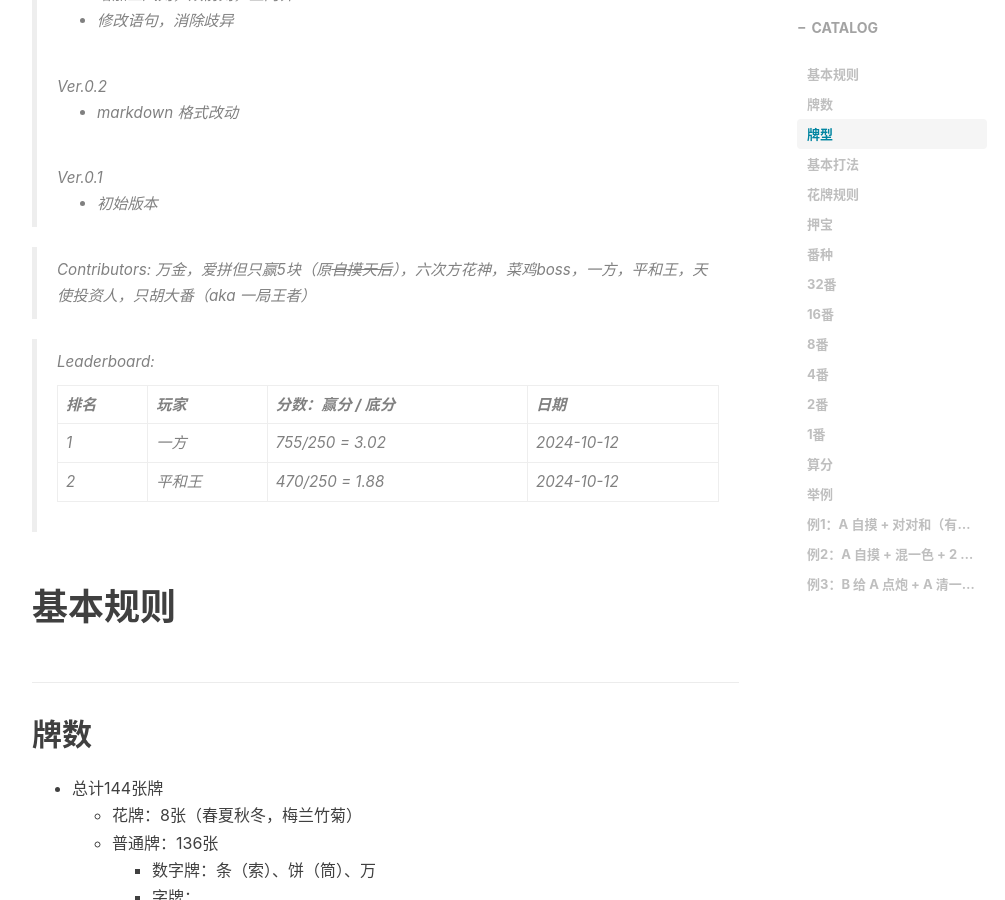
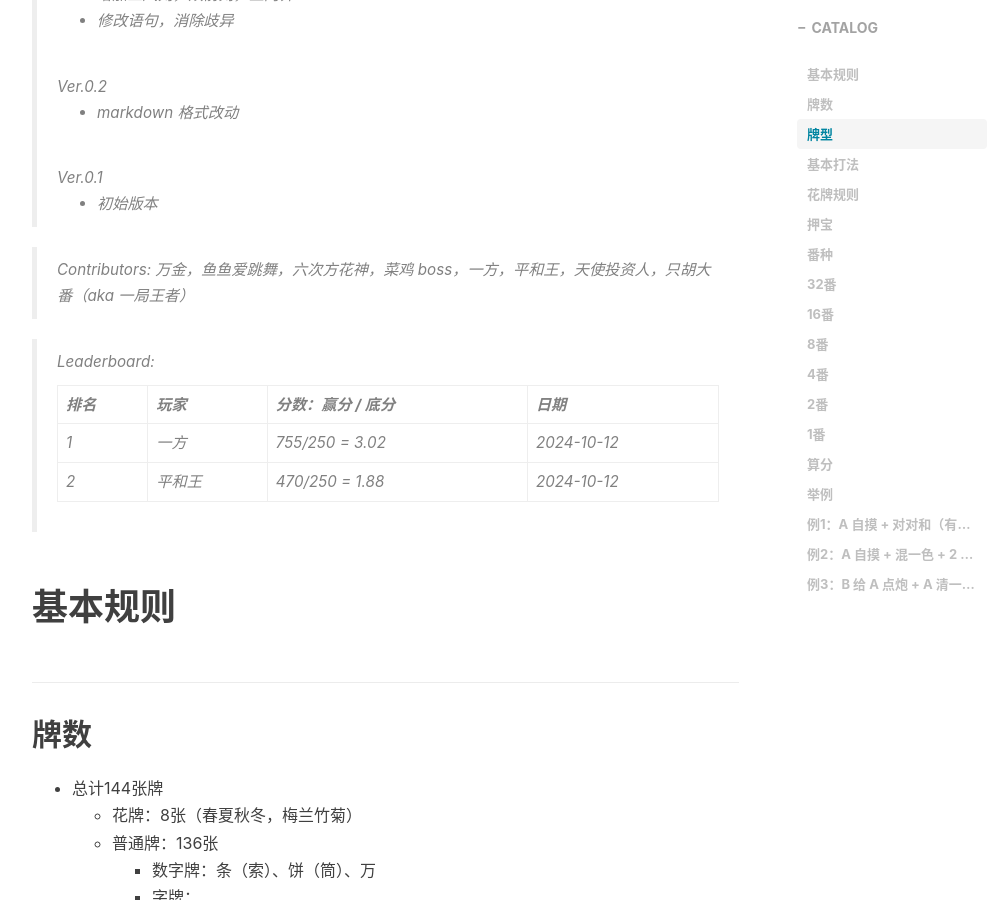
Before and after one commit to dutchflu/dutchflu.github.io, a Jekyll site: the page built from _posts/2024-10-13-改良无锡麻将.md, in a window 1280 px wide and 900 px high, scrolled down 954 px. Shown: the whole window, without its empty margins (233-1238 px from the left). Built offline with Jekyll 4.4.1, drawn with Linux system fonts in a browser that asks for light colours; nearby versions of some CDN libraries; comment, search, counter and statistics services are not loaded.

Commit message:
改名鱼鱼爱跳舞

```diff
--- a/_posts/2024-10-13-改良无锡麻将.md
+++ b/_posts/2024-10-13-改良无锡麻将.md
@@ -49,7 +49,7 @@
 >
 > - 初始版本
 
-> Contributors: 万金，爱拼但只赢5块（原~~自摸天后~~），六次方花神，菜鸡boss，一方，平和王，天使投资人，只胡大番（aka 一局王者）
+> Contributors: 万金，鱼鱼爱跳舞，六次方花神，菜鸡 boss，一方，平和王，天使投资人，只胡大番（aka 一局王者）
 
 > Leaderboard:
 >
```
